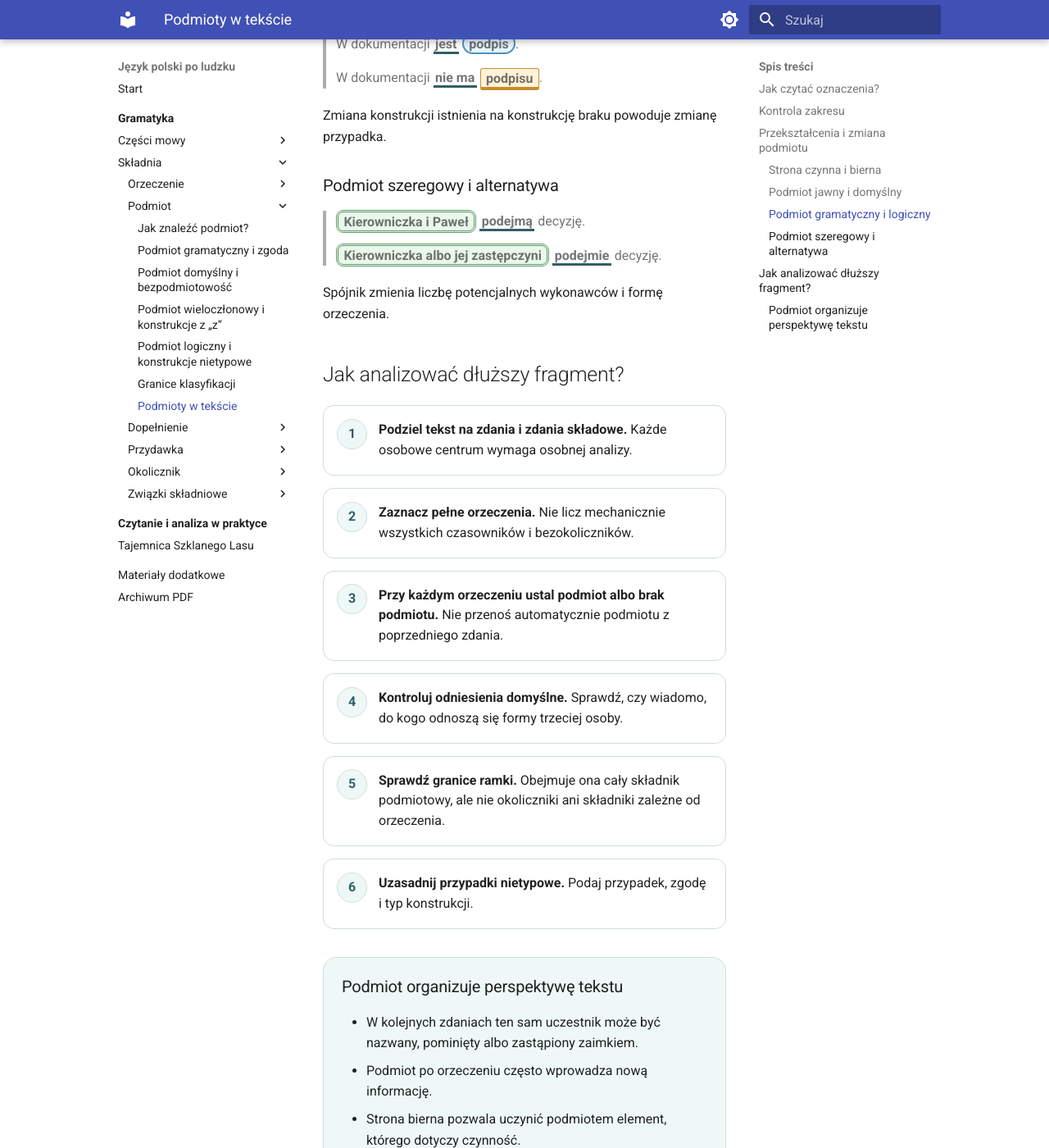
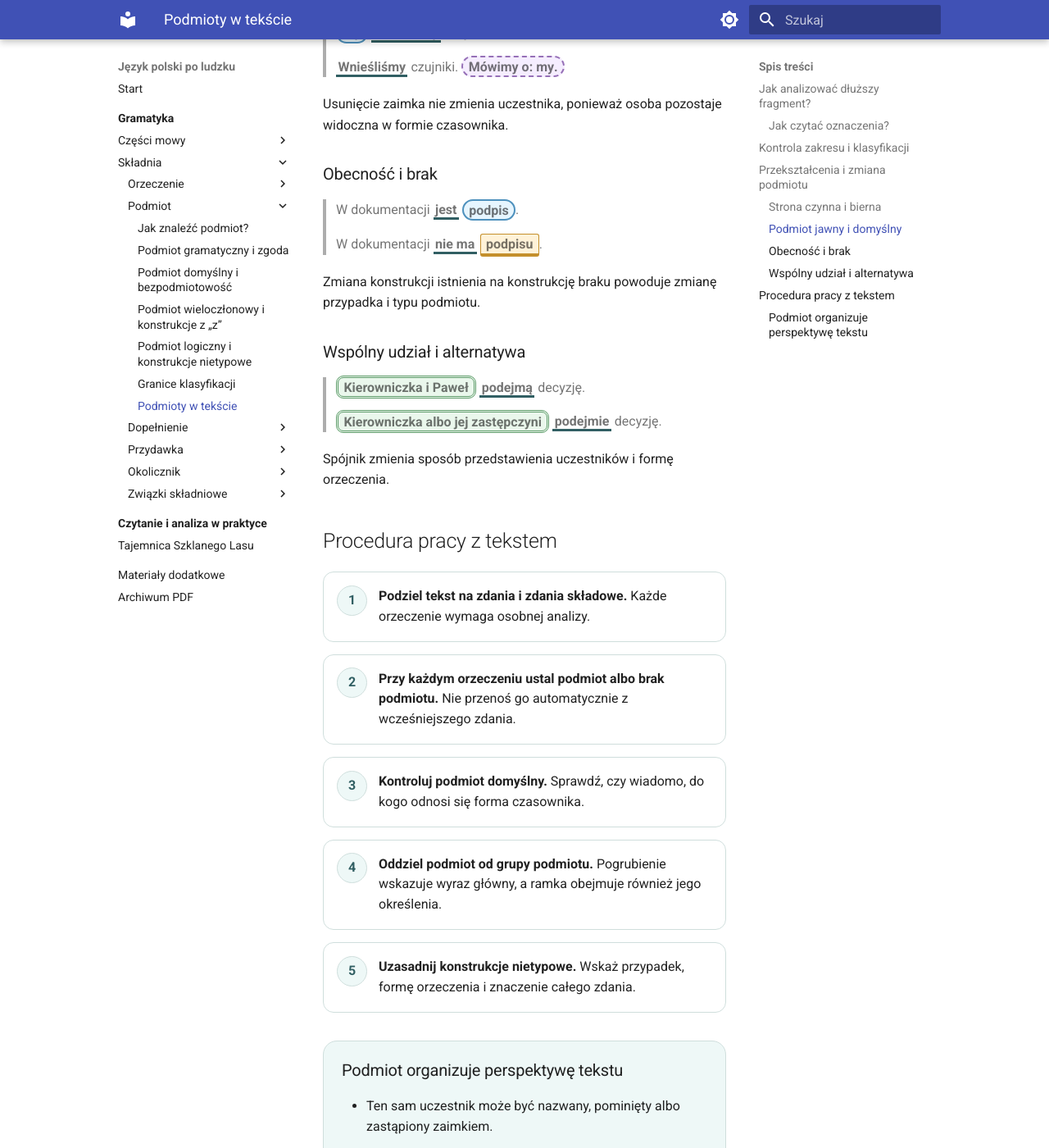
Before and after one commit to dchorazkiewicz/SP_JP, an MkDocs documentation site: the page built from docs/gramatyka/skladnia/podmiot/podmioty-w-tekscie.md, in a window 1280 px wide and 1400 px high, scrolled down 5970 px. Shown: the whole window at 82% size. Built offline with MkDocs 1.6.1 and Material for MkDocs 9.7.7, drawn with Linux system fonts in a browser that asks for light colours; some of the changed text lies outside the part shown.

Commit message:
Ujednolić oznaczenia i analizę podmiotów w tekście

```diff
--- a/docs/gramatyka/skladnia/podmiot/podmioty-w-tekscie.md
+++ b/docs/gramatyka/skladnia/podmiot/podmioty-w-tekscie.md
@@ -2,22 +2,26 @@
 
 <div class="subject-lesson" markdown>
 
-<div class="subject-lead" markdown>
+## Jak analizować dłuższy fragment?
 
-W pojedynczym przykładzie łatwo skupić się na jednej regule. W dłuższym tekście podmiot może zmieniać pozycję, pozostawać domyślny, obejmować kilka członów, przyjmować formę liczebnikową albo w ogóle nie występować. Dlatego analizę każdego zdania zaczynamy od pełnego orzeczenia, a dopiero później kontrolujemy typ i zakres podmiotu.
+W tekście podmiot może stać przed orzeczeniem lub po nim, pozostać domyślny, składać się z kilku członów, przyjmować nietypową formę albo nie występować. Każde zdanie analizujemy osobno:
 
-</div>
+1. znajdujemy pełne orzeczenie;
+2. ustalamy, o kim albo o czym ono coś stwierdza;
+3. sprawdzamy formę i zakres grupy podmiotu;
+4. uzasadniamy przypadki nietypowe.
 
 <div class="subject-summary" markdown>
 
 ### Jak czytać oznaczenia?
 
-- niebieska ramka — podmiot gramatyczny;
-- fioletowa linia przerywana — podmiot domyślny opisany w komentarzu;
+- niebieska ramka — grupa podmiotu gramatycznego;
+- pogrubienie — sam podmiot lub wyraz główny grupy;
+- fioletowe oznaczenie — podmiot domyślny opisany w komentarzu;
 - bursztynowa ramka — podmiot logiczny lub liczebnikowy;
 - zielona podwójna ramka — podmiot szeregowy;
 - czerwona linia kropkowana — konstrukcja towarzysząca z **z**;
-- szare oznaczenie — zdanie bezpodmiotowe;
+- szare oznaczenie — brak podmiotu;
 - podkreślenie — orzeczenie, od którego rozpoczynamy analizę.
 
 </div>
@@ -25,7 +29,7 @@
 <div class="subject-reading">
   <div class="subject-reading-header">
     <h2>Nocna próba w obserwatorium</h2>
-    <p>Najpierw znajdź orzeczenie. Następnie sprawdź przypadek, zgodę i zakres wyróżnionego składnika.</p>
+    <p>Najpierw znajdź orzeczenie. Dopiero potem odczytaj podmiot i granice jego grupy.</p>
     <div class="subject-reading-legend">
       <span class="subject-mark subject-mark--grammatical">gramatyczny</span>
       <span class="subject-mark subject-mark--implicit">domyślny</span>
@@ -41,15 +45,15 @@
 
 <span class="subject-sentence-no">2.</span> Przed głównym wejściem <span class="subject-predicate">czekała</span> <span class="subject-mark subject-mark--grammatical"><strong>kierowniczka</strong> zespołu badawczego</span>.
 
-<span class="subject-sentence-no">3.</span> <span class="subject-mark subject-mark--series"><strong>Marta, Paweł i dwie techniczki</strong></span> <span class="subject-predicate">przyjechali</span> kilka minut później.
+<span class="subject-sentence-no">3.</span> <span class="subject-mark subject-mark--series"><strong>Marta</strong>, <strong>Paweł</strong> i dwie <strong>techniczki</strong></span> <span class="subject-predicate">przyjechali</span> kilka minut później.
 
-<span class="subject-sentence-no">4.</span> <span class="subject-predicate">Wnieśli</span> do budynku zapasowe czujniki. <span class="subject-mark subject-mark--implicit">Podmiot domyślny: <strong>oni</strong>.</span>
+<span class="subject-sentence-no">4.</span> <span class="subject-predicate">Wnieśli</span> do budynku zapasowe czujniki. <span class="subject-mark subject-mark--implicit">Mówimy o: <strong>oni</strong>.</span>
 
 <span class="subject-sentence-no">5.</span> Nad doliną <span class="subject-predicate">ściemniało się</span> bardzo szybko. <span class="subject-mark subject-mark--none">Brak podmiotu.</span>
 
 <span class="subject-sentence-no">6.</span> Na zachodzie <span class="subject-predicate">pojawiły się</span> <span class="subject-mark subject-mark--grammatical">pierwsze <strong>gwiazdy</strong></span>.
 
-<span class="subject-sentence-no">7.</span> <span class="subject-mark subject-mark--companion"><strong>Kierowniczka z Pawłem</strong></span> <span class="subject-predicate">sprawdzili</span> zasilanie kopuły.
+<span class="subject-sentence-no">7.</span> <span class="subject-mark subject-mark--companion"><strong>Kierowniczka</strong> z <strong>Pawłem</strong></span> <span class="subject-predicate">sprawdzili</span> zasilanie kopuły.
 
 <span class="subject-sentence-no">8.</span> <span class="subject-mark subject-mark--grammatical"><strong>Marta</strong></span> z jedną z techniczek <span class="subject-predicate">przygotowała</span> stanowisko pomiarowe.
 
@@ -57,7 +61,7 @@
 
 <span class="subject-sentence-no">10.</span> Przy teleskopie <span class="subject-predicate">czekało</span> <span class="subject-mark subject-mark--logical"><strong>sześciu studentów</strong></span>.
 
-<span class="subject-sentence-no">11.</span> <span class="subject-mark subject-mark--grammatical"><strong>Dwie studentki</strong></span> <span class="subject-predicate">przyniosły</span> mapy nieba.
+<span class="subject-sentence-no">11.</span> <span class="subject-mark subject-mark--grammatical">Dwie <strong>studentki</strong></span> <span class="subject-predicate">przyniosły</span> mapy nieba.
 
 <span class="subject-sentence-no">12.</span> <span class="subject-mark subject-mark--grammatical"><strong>Większość</strong> uczestników</span> <span class="subject-predicate">znała</span> już procedurę.
 
@@ -65,11 +69,11 @@
 
 <span class="subject-sentence-no">14.</span> W głównej sali <span class="subject-predicate">sprawdzono</span> wszystkie wyjścia awaryjne. <span class="subject-mark subject-mark--none">Brak podmiotu.</span>
 
-<span class="subject-sentence-no">15.</span> <span class="subject-mark subject-mark--grammatical"><strong>Drzwi ewakuacyjne</strong></span> <span class="subject-predicate">zostały zamknięte</span> przez ochronę.
+<span class="subject-sentence-no">15.</span> <span class="subject-mark subject-mark--grammatical"><strong>Drzwi</strong> ewakuacyjne</span> <span class="subject-predicate">zostały zamknięte</span> przez ochronę.
 
 <span class="subject-sentence-no">16.</span> Przed rozpoczęciem obserwacji <span class="subject-predicate">trzeba było wyłączyć</span> światła zewnętrzne. <span class="subject-mark subject-mark--none">Brak podmiotu.</span>
 
-<span class="subject-sentence-no">17.</span> <span class="subject-predicate">Zrobiliśmy</span> to dokładnie o dwudziestej drugiej. <span class="subject-mark subject-mark--implicit">Podmiot domyślny: <strong>my</strong>.</span>
+<span class="subject-sentence-no">17.</span> <span class="subject-predicate">Zrobiliśmy</span> to dokładnie o dwudziestej drugiej. <span class="subject-mark subject-mark--implicit">Mówimy o: <strong>my</strong>.</span>
 
 <span class="subject-sentence-no">18.</span> W kopule <span class="subject-predicate">zrobiło się</span> zupełnie ciemno. <span class="subject-mark subject-mark--none">Brak podmiotu.</span>
 
@@ -77,53 +81,53 @@
 
 <span class="subject-sentence-no">20.</span> Studentom <span class="subject-predicate">podobał się</span> <span class="subject-mark subject-mark--grammatical">nowy <strong>system</strong> sterowania</span>.
 
-<span class="subject-sentence-no">21.</span> <span class="subject-mark subject-mark--grammatical"><strong>Obserwować niebo bez pośpiechu</strong></span> <span class="subject-predicate">było</span> dla nich wyjątkowym doświadczeniem.
+<span class="subject-sentence-no">21.</span> <span class="subject-mark subject-mark--grammatical"><strong>Obserwować niebo bez pośpiechu</strong></span> <span class="subject-predicate">było</span> wyjątkowym doświadczeniem.
 
 <span class="subject-sentence-no">22.</span> <span class="subject-mark subject-mark--grammatical"><strong>To, że chmury zniknęły</strong></span>, <span class="subject-predicate">ucieszyło</span> wszystkich.
 
 <span class="subject-sentence-no">23.</span> <span class="subject-mark subject-mark--grammatical"><strong>Kto pierwszy zauważył kometę</strong></span>, <span class="subject-predicate">miał otrzymać</span> dodatkowy czas przy teleskopie.
 
-<span class="subject-sentence-no">24.</span> <span class="subject-mark subject-mark--series"><strong>Ani Marta, ani Paweł</strong></span> <span class="subject-predicate">nie dostrzegli</span> jej od razu.
+<span class="subject-sentence-no">24.</span> <span class="subject-mark subject-mark--series">Ani <strong>Marta</strong>, ani <strong>Paweł</strong></span> <span class="subject-predicate">nie dostrzegli</span> jej od razu.
 
-<span class="subject-sentence-no">25.</span> <span class="subject-mark subject-mark--grammatical"><strong>Jedna ze studentek</strong></span> <span class="subject-predicate">wskazała</span> jasny punkt nad horyzontem.
+<span class="subject-sentence-no">25.</span> <span class="subject-mark subject-mark--grammatical"><strong>Jedna</strong> ze studentek</span> <span class="subject-predicate">wskazała</span> jasny punkt nad horyzontem.
 
-<span class="subject-sentence-no">26.</span> <span class="subject-predicate">Podeszliśmy</span> do drugiego monitora. <span class="subject-mark subject-mark--implicit">Podmiot domyślny: <strong>my</strong>.</span>
+<span class="subject-sentence-no">26.</span> <span class="subject-predicate">Podeszliśmy</span> do drugiego monitora. <span class="subject-mark subject-mark--implicit">Mówimy o: <strong>my</strong>.</span>
 
-<span class="subject-sentence-no">27.</span> Na ekranie <span class="subject-predicate">było widać</span> niewyraźną smugę. <span class="subject-mark subject-mark--none">Brak podmiotu; wyrażenie „niewyraźną smugę” ma biernik.</span>
+<span class="subject-sentence-no">27.</span> Na ekranie <span class="subject-predicate">było widać</span> niewyraźną smugę. <span class="subject-mark subject-mark--none">Brak podmiotu; wyraz „smugę” stoi w bierniku.</span>
 
 <span class="subject-sentence-no">28.</span> <span class="subject-mark subject-mark--grammatical"><strong>To</strong></span> <span class="subject-predicate">wystarczyło</span> do rozpoczęcia pomiaru.
 
-<span class="subject-sentence-no">29.</span> <span class="subject-mark subject-mark--series"><strong>Główny teleskop i kamera szerokokątna</strong></span> <span class="subject-predicate">zaczęły rejestrować</span> obraz.
+<span class="subject-sentence-no">29.</span> <span class="subject-mark subject-mark--series">główny <strong>teleskop</strong> i szerokokątna <strong>kamera</strong></span> <span class="subject-predicate">zaczęły rejestrować</span> obraz.
 
 <span class="subject-sentence-no">30.</span> Po kilku minutach <span class="subject-predicate">napłynęło</span> <span class="subject-mark subject-mark--logical"><strong>wiele nowych danych</strong></span>.
 
-<span class="subject-sentence-no">31.</span> <span class="subject-mark subject-mark--grammatical"><strong>Każdy uczestnik</strong></span> <span class="subject-predicate">otrzymał</span> osobny zestaw wyników.
+<span class="subject-sentence-no">31.</span> <span class="subject-mark subject-mark--grammatical"><strong>Każdy</strong> uczestnik</span> <span class="subject-predicate">otrzymał</span> osobny zestaw wyników.
 
 <span class="subject-sentence-no">32.</span> <span class="subject-mark subject-mark--grammatical"><strong>Nikt</strong></span> <span class="subject-predicate">nie chciał</span> kończyć obserwacji.
 
 <span class="subject-sentence-no">33.</span> O północy nad wzgórzem <span class="subject-predicate">zagrzmiało</span>. <span class="subject-mark subject-mark--none">Brak podmiotu.</span>
 
-<span class="subject-sentence-no">34.</span> <span class="subject-mark subject-mark--series"><strong>Kierowniczka albo jej zastępczyni</strong></span> <span class="subject-predicate">miała</span> podjąć decyzję o przerwaniu próby.
+<span class="subject-sentence-no">34.</span> <span class="subject-mark subject-mark--series"><strong>Kierowniczka</strong> albo jej <strong>zastępczyni</strong></span> <span class="subject-predicate">miała</span> podjąć decyzję.
 
 <span class="subject-sentence-no">35.</span> Ostatecznie <span class="subject-mark subject-mark--grammatical"><strong>kierowniczka</strong></span> <span class="subject-predicate">zarządziła</span> powrót do budynku.
 
-<span class="subject-sentence-no">36.</span> Następnego ranka <span class="subject-mark subject-mark--grammatical"><strong>wyniki nocnej obserwacji</strong></span> <span class="subject-predicate">zostały przesłane</span> do centrum badawczego.
+<span class="subject-sentence-no">36.</span> Następnego ranka <span class="subject-mark subject-mark--grammatical"><strong>Wyniki</strong> nocnej obserwacji</span> <span class="subject-predicate">zostały przesłane</span> do centrum badawczego.
 
   </div>
 </div>
 
-## Kontrola zakresu
+## Kontrola zakresu i klasyfikacji
 
 <div class="subject-series">
-  <div class="subject-row"><span class="subject-badge">zdanie 2</span><p>Podmiotem jest cała grupa <strong>kierowniczka zespołu badawczego</strong>, choć stoi po orzeczeniu.</p><span class="subject-note">szyk odwrócony</span></div>
-  <div class="subject-row"><span class="subject-badge">zdania 7–8</span><p>Liczba mnoga w <strong>kierowniczka z Pawłem sprawdzili</strong> tworzy wspólny podmiot; forma pojedyncza w kolejnym zdaniu wskazuje tylko Martę.</p><span class="subject-note">konstrukcja z „z”</span></div>
-  <div class="subject-row"><span class="subject-badge">zdanie 10</span><p><strong>Sześciu studentów</strong> jest grupą liczebnikową, dlatego orzeczenie ma formę <strong>czekało</strong>.</p><span class="subject-note">zgoda nijaka</span></div>
-  <div class="subject-row"><span class="subject-badge">zdanie 13</span><p>Dopełniacz <strong>jednego podpisu</strong> występuje przy czasowniku <strong>brakowało</strong>.</p><span class="subject-note">podmiot logiczny</span></div>
-  <div class="subject-row"><span class="subject-badge">zdanie 15</span><p>W stronie biernej podmiotem są <strong>drzwi ewakuacyjne</strong>, a wyrażenie <strong>przez ochronę</strong> wskazuje wykonawcę.</p><span class="subject-note">strona bierna</span></div>
+  <div class="subject-row"><span class="subject-badge">zdanie 2</span><p>Podmiotem jest <strong>kierowniczka</strong>. Całość <strong>kierowniczka zespołu badawczego</strong> tworzy grupę podmiotu stojącą po orzeczeniu.</p><span class="subject-note">podmiot a grupa</span></div>
+  <div class="subject-row"><span class="subject-badge">zdania 7–8</span><p>Liczba mnoga w <strong>kierowniczka z Pawłem sprawdzili</strong> przedstawia wspólny udział. Forma pojedyncza w kolejnym zdaniu wskazuje tylko Martę jako podmiot.</p><span class="subject-note">konstrukcja z „z”</span></div>
+  <div class="subject-row"><span class="subject-badge">zdanie 10</span><p><strong>Sześciu studentów</strong> jest grupą liczebnikową, dlatego orzeczenie ma formę <strong>czekało</strong>.</p><span class="subject-note">liczebnik</span></div>
+  <div class="subject-row"><span class="subject-badge">zdanie 13</span><p>Dopełniacz <strong>jednego podpisu</strong> występuje przy czasowniku <strong>brakowało</strong> i jest szkolnie nazywany podmiotem logicznym.</p><span class="subject-note">brak</span></div>
+  <div class="subject-row"><span class="subject-badge">zdanie 15</span><p>Podmiotem jest wyraz <strong>drzwi</strong>, a przymiotnik <strong>ewakuacyjne</strong> należy do grupy podmiotu. Wyrażenie <strong>przez ochronę</strong> wskazuje wykonawcę.</p><span class="subject-note">strona bierna</span></div>
   <div class="subject-row"><span class="subject-badge">zdanie 19</span><p>Celownik <strong>jednej ze studentek</strong> nazywa osobę odczuwającą chłód, ale zdanie pozostaje bezpodmiotowe.</p><span class="subject-note">doświadczający</span></div>
-  <div class="subject-row"><span class="subject-badge">zdanie 20</span><p>Podmiotem jest <strong>system</strong>; zmiana na liczbę mnogą dałaby formę <strong>podobały się systemy</strong>.</p><span class="subject-note">„podobać się”</span></div>
-  <div class="subject-row"><span class="subject-badge">zdania 21–23</span><p>Funkcję podmiotu pełnią kolejno grupa bezokolicznikowa i dwa całe zdania.</p><span class="subject-note">większa konstrukcja</span></div>
-  <div class="subject-row"><span class="subject-badge">zdanie 27</span><p>Forma <strong>smugę</strong> jest biernikiem; po bezosobowym <strong>było widać</strong> nie występuje podmiot.</p><span class="subject-note">biernik</span></div>
+  <div class="subject-row"><span class="subject-badge">zdanie 20</span><p>Podmiotem jest <strong>system</strong>. Zmiana na liczbę mnogą dałaby formę <strong>podobały się systemy</strong>.</p><span class="subject-note">„podobać się”</span></div>
+  <div class="subject-row"><span class="subject-badge">zdania 21–23</span><p>Funkcję podmiotu pełnią kolejno grupa bezokolicznikowa i dwie większe treści mające własne orzeczenia.</p><span class="subject-note">czynność i zdanie</span></div>
+  <div class="subject-row"><span class="subject-badge">zdanie 27</span><p>Wyraz <strong>smugę</strong> stoi w bierniku; po bezosobowym <strong>było widać</strong> nie występuje podmiot.</p><span class="subject-note">brak podmiotu</span></div>
 </div>
 
 ## Przekształcenia i zmiana podmiotu
@@ -132,7 +136,7 @@
 
 > <span class="subject-mark subject-mark--grammatical"><strong>Ochrona</strong></span> <span class="subject-predicate">zamknęła</span> drzwi ewakuacyjne.
 
-> <span class="subject-mark subject-mark--grammatical"><strong>Drzwi ewakuacyjne</strong></span> <span class="subject-predicate">zostały zamknięte</span> przez ochronę.
+> <span class="subject-mark subject-mark--grammatical"><strong>Drzwi</strong> ewakuacyjne</span> <span class="subject-predicate">zostały zamknięte</span> przez ochronę.
 
 Wykonawca tego samego zdarzenia przestaje być podmiotem po zmianie strony.
 
@@ -140,48 +144,47 @@
 
 > <span class="subject-mark subject-mark--grammatical"><strong>My</strong></span> <span class="subject-predicate">wnieśliśmy</span> czujniki.
 
-> <span class="subject-predicate">Wnieśliśmy</span> czujniki. <span class="subject-mark subject-mark--implicit">Podmiot domyślny: <strong>my</strong>.</span>
+> <span class="subject-predicate">Wnieśliśmy</span> czujniki. <span class="subject-mark subject-mark--implicit">Mówimy o: <strong>my</strong>.</span>
 
 Usunięcie zaimka nie zmienia uczestnika, ponieważ osoba pozostaje widoczna w formie czasownika.
 
-### Podmiot gramatyczny i logiczny
+### Obecność i brak
 
 > W dokumentacji <span class="subject-predicate">jest</span> <span class="subject-mark subject-mark--grammatical"><strong>podpis</strong></span>.
 
 > W dokumentacji <span class="subject-predicate">nie ma</span> <span class="subject-mark subject-mark--logical"><strong>podpisu</strong></span>.
 
-Zmiana konstrukcji istnienia na konstrukcję braku powoduje zmianę przypadka.
+Zmiana konstrukcji istnienia na konstrukcję braku powoduje zmianę przypadka i typu podmiotu.
 
-### Podmiot szeregowy i alternatywa
+### Wspólny udział i alternatywa
 
-> <span class="subject-mark subject-mark--series"><strong>Kierowniczka i Paweł</strong></span> <span class="subject-predicate">podejmą</span> decyzję.
+> <span class="subject-mark subject-mark--series"><strong>Kierowniczka</strong> i <strong>Paweł</strong></span> <span class="subject-predicate">podejmą</span> decyzję.
 
-> <span class="subject-mark subject-mark--series"><strong>Kierowniczka albo jej zastępczyni</strong></span> <span class="subject-predicate">podejmie</span> decyzję.
+> <span class="subject-mark subject-mark--series"><strong>Kierowniczka</strong> albo jej <strong>zastępczyni</strong></span> <span class="subject-predicate">podejmie</span> decyzję.
 
-Spójnik zmienia liczbę potencjalnych wykonawców i formę orzeczenia.
+Spójnik zmienia sposób przedstawienia uczestników i formę orzeczenia.
 
-## Jak analizować dłuższy fragment?
+## Procedura pracy z tekstem
 
 <div class="subject-checklist">
-  <div><strong>Podziel tekst na zdania i zdania składowe.</strong> Każde osobowe centrum wymaga osobnej analizy.</div>
-  <div><strong>Zaznacz pełne orzeczenia.</strong> Nie licz mechanicznie wszystkich czasowników i bezokoliczników.</div>
-  <div><strong>Przy każdym orzeczeniu ustal podmiot albo brak podmiotu.</strong> Nie przenoś automatycznie podmiotu z poprzedniego zdania.</div>
-  <div><strong>Kontroluj odniesienia domyślne.</strong> Sprawdź, czy wiadomo, do kogo odnoszą się formy trzeciej osoby.</div>
-  <div><strong>Sprawdź granice ramki.</strong> Obejmuje ona cały składnik podmiotowy, ale nie okoliczniki ani składniki zależne od orzeczenia.</div>
-  <div><strong>Uzasadnij przypadki nietypowe.</strong> Podaj przypadek, zgodę i typ konstrukcji.</div>
+  <div><strong>Podziel tekst na zdania i zdania składowe.</strong> Każde orzeczenie wymaga osobnej analizy.</div>
+  <div><strong>Przy każdym orzeczeniu ustal podmiot albo brak podmiotu.</strong> Nie przenoś go automatycznie z wcześniejszego zdania.</div>
+  <div><strong>Kontroluj podmiot domyślny.</strong> Sprawdź, czy wiadomo, do kogo odnosi się forma czasownika.</div>
+  <div><strong>Oddziel podmiot od grupy podmiotu.</strong> Pogrubienie wskazuje wyraz główny, a ramka obejmuje również jego określenia.</div>
+  <div><strong>Uzasadnij konstrukcje nietypowe.</strong> Wskaż przypadek, formę orzeczenia i znaczenie całego zdania.</div>
 </div>
 
 <div class="subject-summary" markdown>
 
 ### Podmiot organizuje perspektywę tekstu
 
-- W kolejnych zdaniach ten sam uczestnik może być nazwany, pominięty albo zastąpiony zaimkiem.
+- Ten sam uczestnik może być nazwany, pominięty albo zastąpiony zaimkiem.
 - Podmiot po orzeczeniu często wprowadza nową informację.
-- Strona bierna pozwala uczynić podmiotem element, którego dotyczy czynność.
+- Strona bierna pozwala uczynić podmiotem rzecz objętą czynnością.
 - Konstrukcje bezpodmiotowe kierują uwagę na samo zdarzenie, możliwość lub konieczność.
-- Liczebniki i nazwy zbiorowe wpływają na zgodę.
+- Liczebniki i nazwy zbiorowe wpływają na formę orzeczenia.
 - Bezokolicznik i całe zdanie mogą stać się treścią, o której się orzeka.
-- Dobra analiza tekstu wymaga nie tylko nazwania typu, lecz także uzasadnienia granic każdego wyróżnienia.
+- Dobra analiza wymaga uzasadnienia zarówno typu, jak i zakresu ramki.
 
 </div>
 
```
